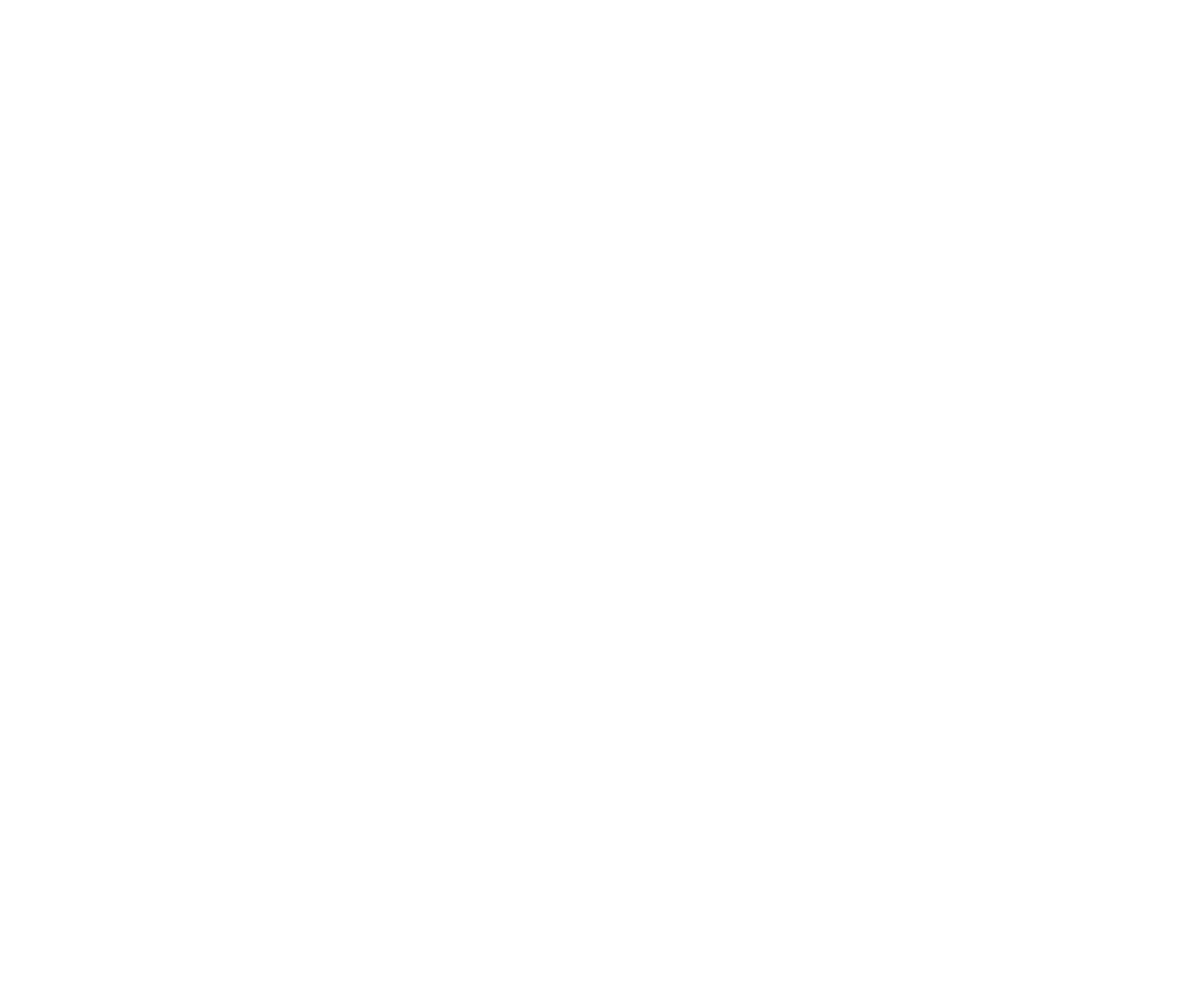
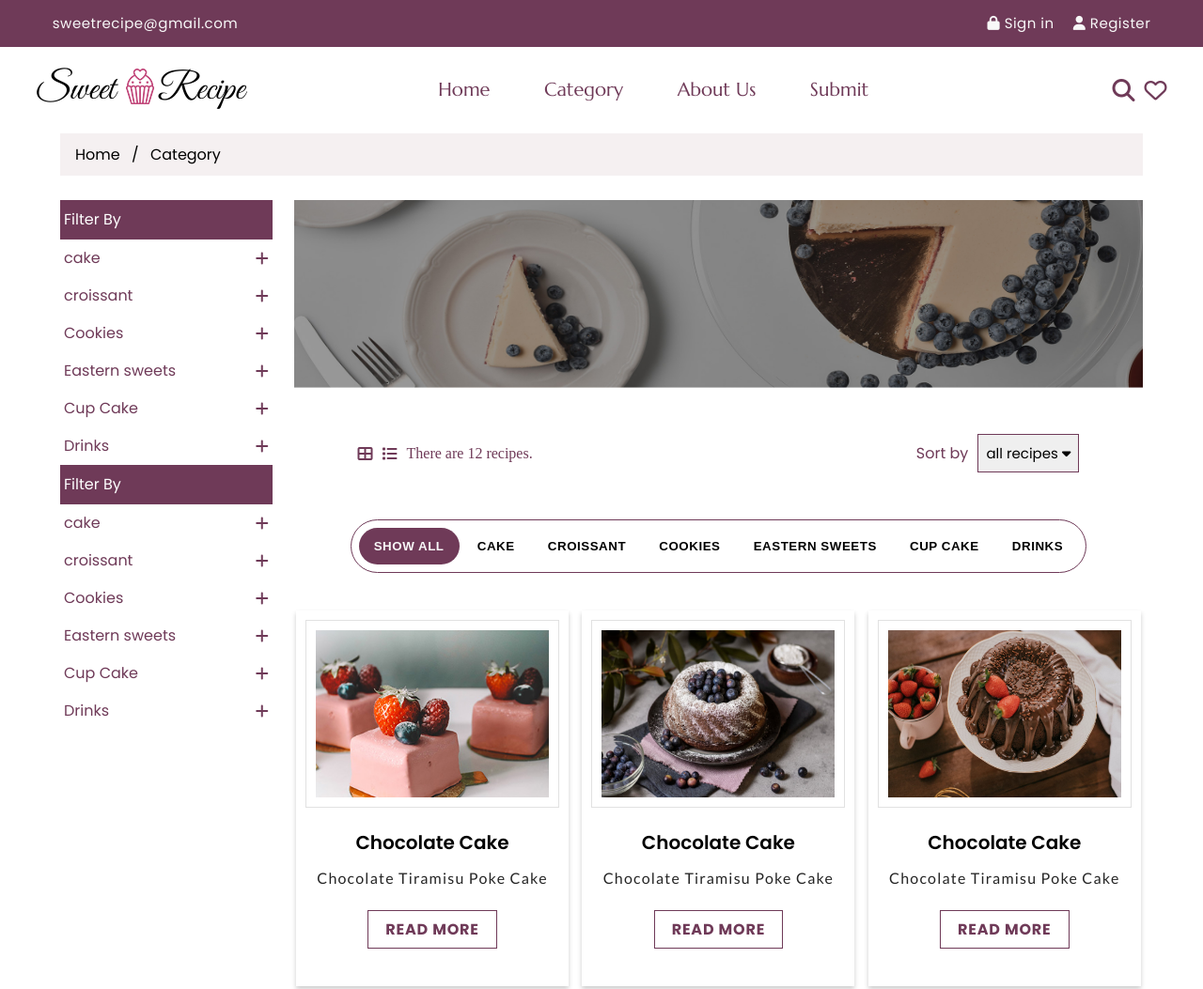
Before and after one commit to KYTC-Front-End/SweetRecipe-OA, a plain HTML site: page category.html in a window 1280 px wide. Shown: the top 1053 px of the page at 94% size. Before the commit the page ends 800 px from the top, so only its background shows below. Drawn offline with nearby package versions, Linux system fonts and the light colour scheme.

Commit message:
create category page

```diff
--- a/category.html
+++ b/category.html
@@ -0,0 +1,218 @@
+
+<!DOCTYPE html>
+<html lang="en">
+<head>
+    <meta charset="UTF-8">
+    <meta http-equiv="X-UA-Compatible" content="IE=edge">
+    <meta name="viewport" content="width=device-width, initial-scale=1.0">
+    <title>Sweet</title>
+    <link rel="icon" href="img/favicon.ico" type="image/x-icon">
+    <link rel="stylesheet" type="text/css" href="//fonts.googleapis.com/css?family=Poppins:300,400,500,600,700%7CLato%7CKalam:300,400,700%7CGreat+Vibes">
+    <script
+    src="https://kit.fontawesome.com/e0e8cd1bff.js" crossorigin="anonymous"></script>
+    <link rel="stylesheet" href="css/style.css">
+    <link rel="stylesheet" href="css/media.css">
+    <link rel="stylesheet" href="css/animate.css">
+    <!--Fonts-->
+    <link rel="preconnect" href="https://fonts.googleapis.com">
+<link rel="preconnect" href="https://fonts.gstatic.com" crossorigin>
+<link href="https://fonts.googleapis.com/css2?family=Great+Vibes&display=swap" rel="stylesheet">
+<link rel="preconnect" href="https://fonts.googleapis.com">
+<link rel="preconnect" href="https://fonts.gstatic.com" crossorigin>
+<link rel="preconnect" href="https://fonts.googleapis.com">
+<link rel="preconnect" href="https://fonts.gstatic.com" crossorigin>
+<link href="https://fonts.googleapis.com/css2?family=Great+Vibes&family=Poppins&display=swap" rel="stylesheet">
+<link rel="preconnect" href="https://fonts.googleapis.com">
+<link rel="preconnect" href="https://fonts.gstatic.com" crossorigin>
+<link href="https://fonts.googleapis.com/css2?family=Lato:wght@300&display=swap" rel="stylesheet">
+<link rel="preconnect" href="https://fonts.googleapis.com">
+<link rel="preconnect" href="https://fonts.gstatic.com" crossorigin>
+<link href="https://fonts.googleapis.com/css2?family=Marcellus&display=swap" rel="stylesheet">
+<link rel="preconnect" href="https://fonts.googleapis.com">
+<link rel="preconnect" href="https://fonts.gstatic.com" crossorigin>
+<link href="https://fonts.googleapis.com/css2?family=Playball&display=swap" rel="stylesheet">
+</head>
+<body>
+     <!--header start-->
+
+     <header class="header-container">
+      <section class="header-top">
+        <section id="email-header" style="width: 69%;" >sweetrecipe@gmail.com</section>
+        <section class="user-info">
+          <section class="header-sign">
+            <i class="fa fa-lock"></i>
+            <span class="user-info-span">Sign in</span>
+          </section>
+          <section class="header-sign">
+            <i class="fa fa-user"></i>
+            <span class="user-info-span">Register</span>
+          </section>
+
+        </section>
+
+      </section>
+      <section class="header-bottom">
+        <section class="header-left">
+          <section class="header-top-logo">Sweet<img src="./img/logo.png" class="logo"/> Recipe</section>
+      </section>
+      <section class="header-right">
+          <nav class="nav-item"><a href="index.html" class="nav-item-link">Home</a></nav>
+          <nav class="nav-item"><a href="/category.html" class="nav-item-link">Category</a></nav>
+          <nav class="nav-item"><a href="#" class="nav-item-link">About Us</a></nav>
+          <nav class="nav-item"><a href="#" class="nav-item-link">Submit</a></nav>
+      </section>
+      <section class="header-icon">
+        <i class="fa-solid fa-magnifying-glass"></i>
+        <i class="fa-regular fa-heart"></i>
+        <i class="fa-solid fa-bars" id="menu-icon"></i>
+    </section>
+      </section>
+
+    </header>
+    <!--header end-->
+    <section class="page-breadcrumb">
+      <ul class="breadcrumb">
+        <li><a href="index.html">Home</a></li>
+        <li>Category</li>
+      </ul>
+    </section>
+    <section class="main-container">
+
+      <section class="main-left">
+         <section class="main-left-cat">
+            <section class="cat-title">Filter By</section>
+            <section class="cat-content">cake <i class="fa-solid fa-plus"></i></section>
+            <section class="cat-content">croissant<i class="fa-solid fa-plus"></i></section>
+            <section class="cat-content">Cookies <i class="fa-solid fa-plus"></i></section>
+            <section class="cat-content">Eastern sweets<i class="fa-solid fa-plus"></i></section>
+            <section class="cat-content">Cup Cake <i class="fa-solid fa-plus"></i></section>
+            <section class="cat-content">Drinks <i class="fa-solid fa-plus"></i></section>
+         </section>
+         <section class="main-left-cat">
+          <section class="cat-title">Filter By</section>
+          <section class="cat-content">cake <i class="fa-solid fa-plus"></i></section>
+          <section class="cat-content">croissant<i class="fa-solid fa-plus"></i></section>
+          <section class="cat-content">Cookies <i class="fa-solid fa-plus"></i></section>
+          <section class="cat-content">Eastern sweets<i class="fa-solid fa-plus"></i></section>
+          <section class="cat-content">Cup Cake <i class="fa-solid fa-plus"></i></section>
+          <section class="cat-content">Drinks <i class="fa-solid fa-plus"></i></section>
+       </section>
+      </section>
+      <section class="main-right">
+
+     <!--hero start-->
+           <section class="hero2-container"></section>
+           <section class="sort-container" >
+            <section class="sort-icon">
+             <i class="fa-solid fa-table-cells-large"></i>
+             <i class="fa-solid fa-list"></i>
+             <span>There are 12 recipes.</span>
+            </section>
+            <section class="sort-filter">
+              <span>Sort by</span>
+              <section class="dropdown">
+                <button onclick="myFunction()" class="dropbtn">all recipes <i class="fa-solid fa-caret-down"></i></button>
+                <div id="myDropdown" class="dropdown-content">
+                  <a href="#"> Relevance </a>
+                  <a href="#"> Name, Z to A</a>
+                  <a href="#">Name, A to Z</a>
+                </div>
+              </section>
+            </section>
+         </section>
+           <section id="myBtnContainer">
+            <button class="btn active"> Show all</button>
+            <button class="btn"> Cake</button>
+            <button class="btn"> croissant</button>
+            <button class="btn"> Cookies</button>
+            <button class="btn"> Eastern sweets</button>
+            <button class="btn"> Cup Cake</button>
+            <button class="btn"> Drinks</button>
+           </section>
+
+
+
+
+
+
+           <section class="featured-card-page2">
+            <section class="featured-card">
+              <img src="img/offer-1-340x243.jpg" alt="Avatar" class="card-img">
+                <section class="featured-card-data">
+                  <h4 class="featured-card-name"><a href="#" class="feat-a"> Chocolate Cake</a></h4>
+                  <p class="feat-details">Chocolate Tiramisu Poke Cake</p>
+                </section>
+                <a class="card-info-link" href="#">Read more</a>
+          </section>
+          <section class="featured-card">
+            <img src="img/gallery-11.jpg" alt="Avatar" class="card-img">
+              <section class="featured-card-data">
+                <h4 class="featured-card-name"><a href="#" class="feat-a"> Chocolate Cake</a></h4>
+                <p class="feat-details">Chocolate Tiramisu Poke Cake</p>
+              </section>
+              <a class="card-info-link" href="#">Read more</a>
+        </section>
+        <section class="featured-card">
+          <img src="img/gallery-8.jpg" alt="Avatar" class="card-img">
+            <section class="featured-card-data">
+              <h4 class="featured-card-name"><a href="#" class="feat-a"> Chocolate Cake</a></h4>
+              <p class="feat-details">Chocolate Tiramisu Poke Cake</p>
+            </section>
+            <a class="card-info-link" href="#">Read more</a>
+      </section>
+      <section class="featured-card">
+        <img src="img/coorsant2 (1).jpg" alt="Avatar" class="card-img">
+          <section class="featured-card-data">
+            <h4 class="featured-card-name"><a href="#" class="feat-a"> Chocolate croissant </a></h4>
+            <p class="feat-details">Chocolate Tiramisu Poke Cake</p>
+          </section>
+          <a class="card-info-link" href="#">Read more</a>
+    </section>
+    <section class="featured-card">
+      <img src="img/cookie3.png" alt="Avatar" class="card-img">
+        <section class="featured-card-data">
+          <h4 class="featured-card-name"><a href="#" class="feat-a"> Chocolate Cake</a></h4>
+          <p class="feat-details">Chocolate Tiramisu Poke Cake</p>
+        </section>
+        <a class="card-info-link" href="#">Read more</a>
+  </section>
+  <section class="featured-card">
+    <img src="img/cookie4.png" alt="Avatar" class="card-img">
+      <section class="featured-card-data">
+        <h4 class="featured-card-name"><a href="#" class="feat-a"> Chocolate Cake</a></h4>
+        <p class="feat-details">Chocolate Tiramisu Poke Cake</p>
+      </section>
+      <a class="card-info-link" href="#">Read more</a>
+</section>
+
+        </section><!---->
+      </section>
+    </section><!--end main-container-->
+    <section class="pagination">
+      <a href="#">&laquo;</a>
+      <a href="/index.html">1</a>
+      <a href="/category.html" class="active">2</a>
+      <a href="#">3</a>
+      <a href="#">&raquo;</a>
+    </section>
+<!--footer start-->
+<footer class="footer-container">
+  <section class="footer-top">
+      <section class="header-top-logo" id="header-top-logo">Sweet<img src="./img/logo.png" class="logo"/> Recipe</section>
+      <section class="footer-items">
+          <a href="#">Privacy Policy</a>
+          <a href="#">TERMS OR SERVICE </a>
+          <a href="#">LEGAL</a>
+      </section>
+  </section>
+  <section class="footer-bottom">
+      <hr>
+      <p>2023.Recipe Sweet . All Rights Reserved .</p>
+  </section>
+</footer>
+
+
+
+
+</body>
+</html>
--- a/css/style.css
+++ b/css/style.css
@@ -441,3 +441,223 @@
     font-size: 16px;
     font-weight: 200;
   }
+
+
+
+
+
+
+  /* Style the buttons */
+#myBtnContainer {
+    padding: 0.5rem;
+    max-width: 50rem;
+    display: flex;
+    justify-content: center;
+    flex-wrap: wrap;
+    align-items: center;
+    gap: 0.5rem 0.2rem;
+    border: 1px solid #6f3a58;
+    border-radius: 5rem;
+    font-size: 36px;
+    font-family: Poppins, sans-serif;
+    margin: auto;
+  }
+  .btn {
+    border: none;
+    outline: none;
+    padding: 12px 16px;
+    background-color: white;
+    cursor: pointer;
+    font-weight: 700;
+    letter-spacing: 0.04em;
+    text-transform: uppercase;
+  }
+
+  .btn:hover {
+    border: 1px solid #6f3a58;
+    border-radius: 2rem;
+  }
+
+  .btn.active {
+    background-color: #6f3a58;
+    border-radius: 2rem;
+    color: #f8f8f8;
+  }
+
+  .hero2-container {
+    background-image: url(/img/heropage2-bg.jpg);
+    height: 200px;
+    background-size: 100% 100%;
+  }
+  /*******/
+  .page-breadcrumb {
+    width: 90%;
+    height: auto;
+    margin: auto;
+    display: flex;
+    background-color: rgba(220, 206, 207, 0.3);
+    margin-bottom: 2%;
+    font-family: Poppins, sans-serif;
+  }
+  ul.breadcrumb {
+    padding: 10px 16px;
+    list-style: none;
+  }
+  ul.breadcrumb li {
+    display: inline;
+    font-size: 16px;
+  }
+  ul.breadcrumb li + li:before {
+    padding: 8px;
+    color: black;
+    content: "/\00a0";
+  }
+  ul.breadcrumb li a {
+    color: #000;
+    text-decoration: none;
+  }
+  ul.breadcrumb li a:hover {
+    color: #6f3a58;
+    text-decoration: underline;
+  }
+  .main-container {
+    width: 90%;
+    margin: auto;
+    display: flex;
+    justify-content: center;
+    gap: 2%;
+  }
+  .main-left {
+    width: 20%;
+    display: flex;
+    flex-direction: column;
+  }
+  .main-left-cat {
+    font-family: Poppins, sans-serif;
+  }
+  .cat-content {
+    display: flex;
+    flex-direction: row;
+    justify-content: space-between;
+    align-items: center;
+    padding: 4px;
+    height: 40px;
+    color: #6f3a58;
+    cursor: pointer;
+    font-family: Poppins, sans-serif;
+  }
+  .cat-content:hover {
+    font-weight: 700;
+  }
+  .cat-title {
+    background-color: #6f3a58;
+    color: #fff;
+    height: 42px;
+    display: flex;
+    align-items: center;
+    font-family: Poppins, sans-serif;
+    padding: 4px;
+    cursor: pointer;
+  }
+  .main-right {
+    width: 80%;
+    display: flex;
+    flex-direction: column;
+    gap: 40px;
+  }
+  .sort-container {
+    height: 60px;
+    display: flex;
+    justify-content: space-between;
+    width: 85%;
+    margin: auto;
+  }
+  .sort-icon {
+    color: #6f3a58;
+    display: flex;
+    align-items: center;
+    justify-content: space-around;
+    gap: 10px;
+  }
+  .sort-filter {
+    color: #6f3a58;
+    display: flex;
+    align-items: center;
+    justify-content: space-around;
+    gap: 10px;
+    font-family: Poppins, sans-serif;
+  }
+  .dropbtn {
+    padding: 8px;
+    font-size: 15px;
+    border: none;
+    cursor: pointer;
+    border: 1px solid #6f3a58;
+    font-family: Poppins, sans-serif;
+  }
+
+  .dropbtn:hover,
+  .dropbtn:focus {
+    background-color: #6f3a58;
+    color: white;
+  }
+
+  .dropdown {
+    position: relative;
+    display: inline-block;
+  }
+
+  .dropdown-content {
+    display: none;
+    position: absolute;
+    background-color: #f1f1f1;
+    min-width: 160px;
+    overflow: auto;
+    box-shadow: 0px 8px 16px 0px rgba(0, 0, 0, 0.2);
+    z-index: 1;
+  }
+
+  .dropdown-content a {
+    color: #6f3a58;
+    padding: 12px 16px;
+    text-decoration: none;
+    display: block;
+  }
+
+  .dropdown a:hover {
+    background-color: #ddd;
+  }
+
+  .show {
+    display: block;
+  }
+  .featured-card-page2 {
+    display: flex;
+    flex-wrap: wrap;
+    justify-content: space-around;
+    gap: 10px;
+  }
+  .pagination {
+    display: flex;
+    justify-content: center;
+
+    text-align: center;
+  }
+
+  .pagination a {
+    color: black;
+    float: left;
+    padding: 8px 16px;
+    text-decoration: none;
+  }
+
+  .pagination a.active {
+    background-color: #6f3a58;
+    color: white;
+    border-radius: 5px;
+  }
+
+  .pagination a:hover:not(.active) {
+    background-color: #ddd;
+    border-radius: 5px;
+  }
```
